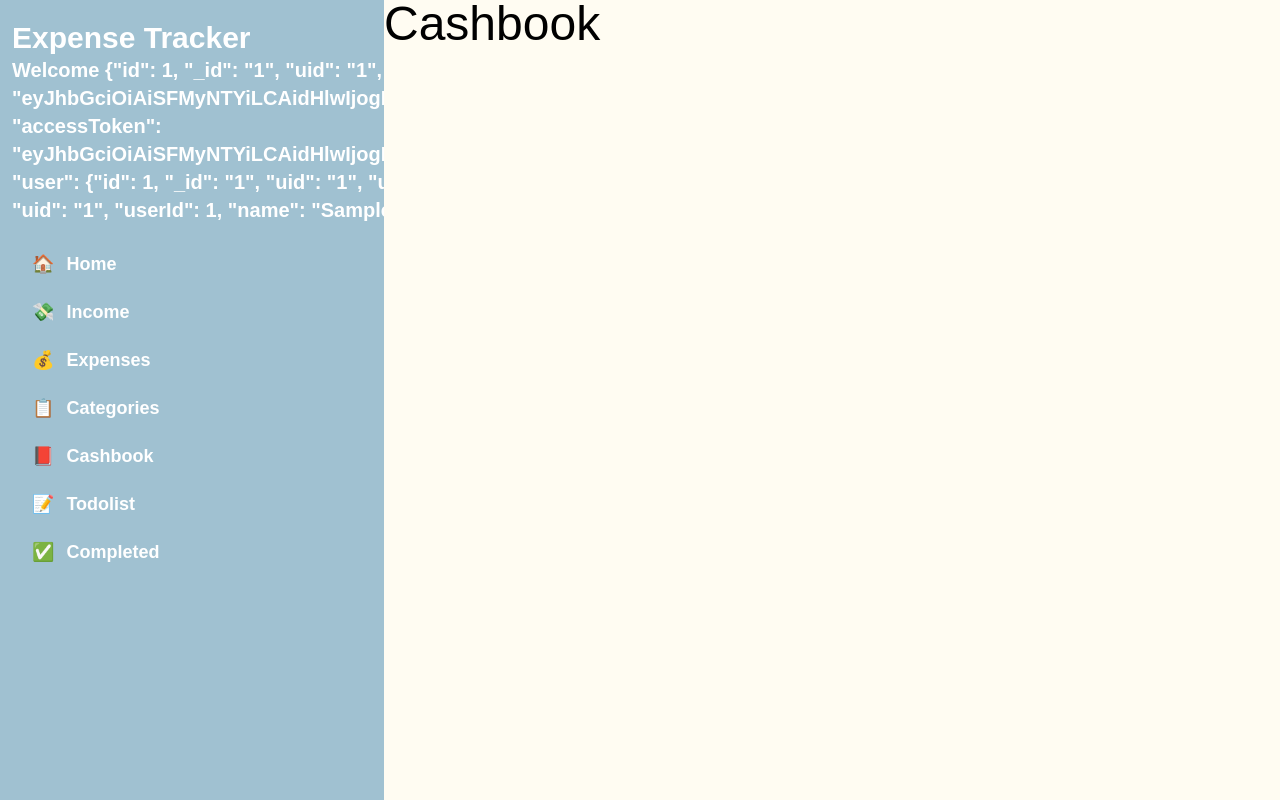
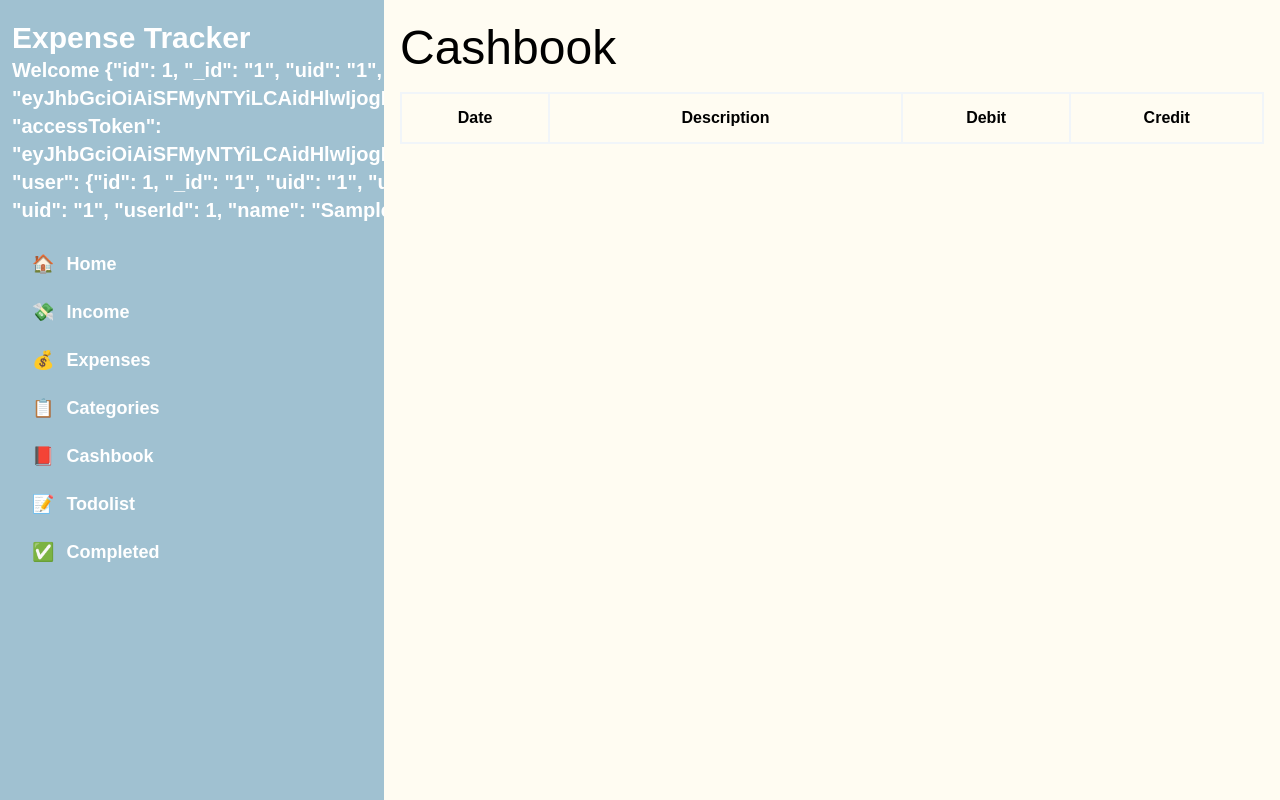
Before and after one commit to Karthikkk-24/BudgetBuddy, a React (Vite) app: page /cashbook in a window 1280 px wide. Shown: the top 800 px of the page. Built offline with nearby package versions, Linux system fonts and the light colour scheme; sample sign-in values are in the browser's storage.

Commit message:
Added cashbook table

```diff
--- a/src/components/Cashbook.jsx
+++ b/src/components/Cashbook.jsx
@@ -1,7 +1,23 @@
 export default function Cashbook() {
     return (
-        <div className="flex w-full h-full items-start justify-start bg-background">
+        <div className="flex w-full h-full flex-col items-start justify-start gap-5 bg-background px-4 py-6">
             <h1 className="text-5xl">Cashbook</h1>
+            <div className="w-full h-auto flex flex-col items-center justify-center">
+                <table className="border-2 border-slate-100 w-full">
+                    <thead>
+                        <tr>
+                            <th className="border-2 py-3 border-slate-100">Date</th>
+                            <th className="border-2 py-3 border-slate-100">
+                                Description
+                            </th>
+                            <th className="border-2 py-3 border-slate-100">Debit</th>
+                            <th className="border-2 py-3 border-slate-100">
+                                Credit
+                            </th>
+                        </tr>
+                    </thead>
+                </table>
+            </div>
         </div>
     );
 }
```
